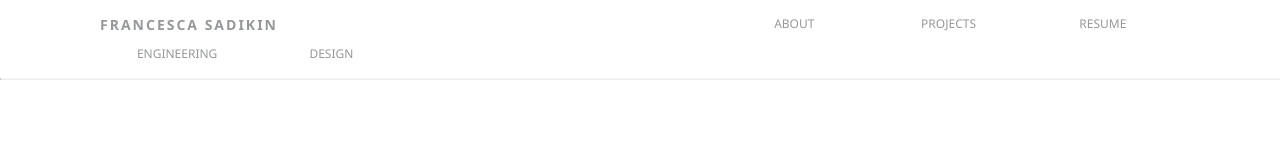
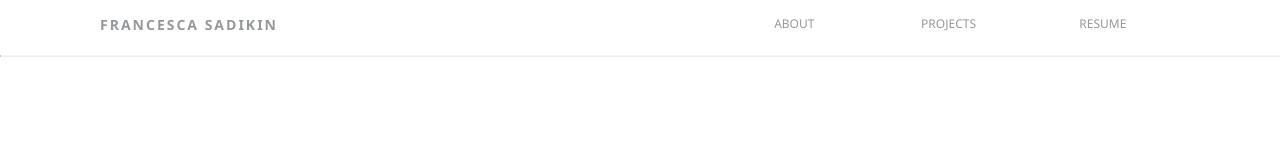
Before and after one commit to serpient/fsadikin, a React (Create React App) app: page / in a window 1280 px wide. Shown: the top 160 px of the page. Built offline with nearby package versions, Linux system fonts and the light colour scheme.

Commit message:
remove project switch

```diff
--- a/src/Header/Header.jsx
+++ b/src/Header/Header.jsx
@@ -1,5 +1,6 @@
 import * as React from 'react';
 import { Link } from 'react-router-dom';
+import { withRouter } from 'react-router'
 import './Header.css';
 
 class Header extends React.Component {
@@ -11,10 +12,6 @@ class Header extends React.Component {
                     <Link to="/about" className="navigation nav-about">About</Link>
                     <Link to="/projects" className="navigation nav-projects">Projects</Link>
                     <Link to="/resume" className="navigation nav-resume">Resume</Link>
-                </nav>
-                <nav className="header-container">
-                    <Link to="/projects/engineering" className="navigation">Engineering</Link>
-                    <Link to="/projects/design" className="navigation">Design</Link>
                 </nav>
                 <nav className="header-container--mobile">
                     <Link to="/" className="logo">Francesca Sadikin</Link>
@@ -39,4 +36,4 @@ const MobileHeaderDropdown = () => {
     )
 }
 
-export default Header;
+export default Header = withRouter(Header);
--- a/src/Header/Header.scss
+++ b/src/Header/Header.scss
@@ -27,6 +27,7 @@ MAIN HEADER
     height: 30px;
     margin: 0 auto;
     justify-items: center;
+    margin-bottom: 15px;
 }
 
 .header-border {
@@ -77,6 +78,7 @@ LINKS
 .nav-projects, .nav-about {
     text-align: right;
 }
+
 /*
 ==========================
 MOBILE HEADER
```
